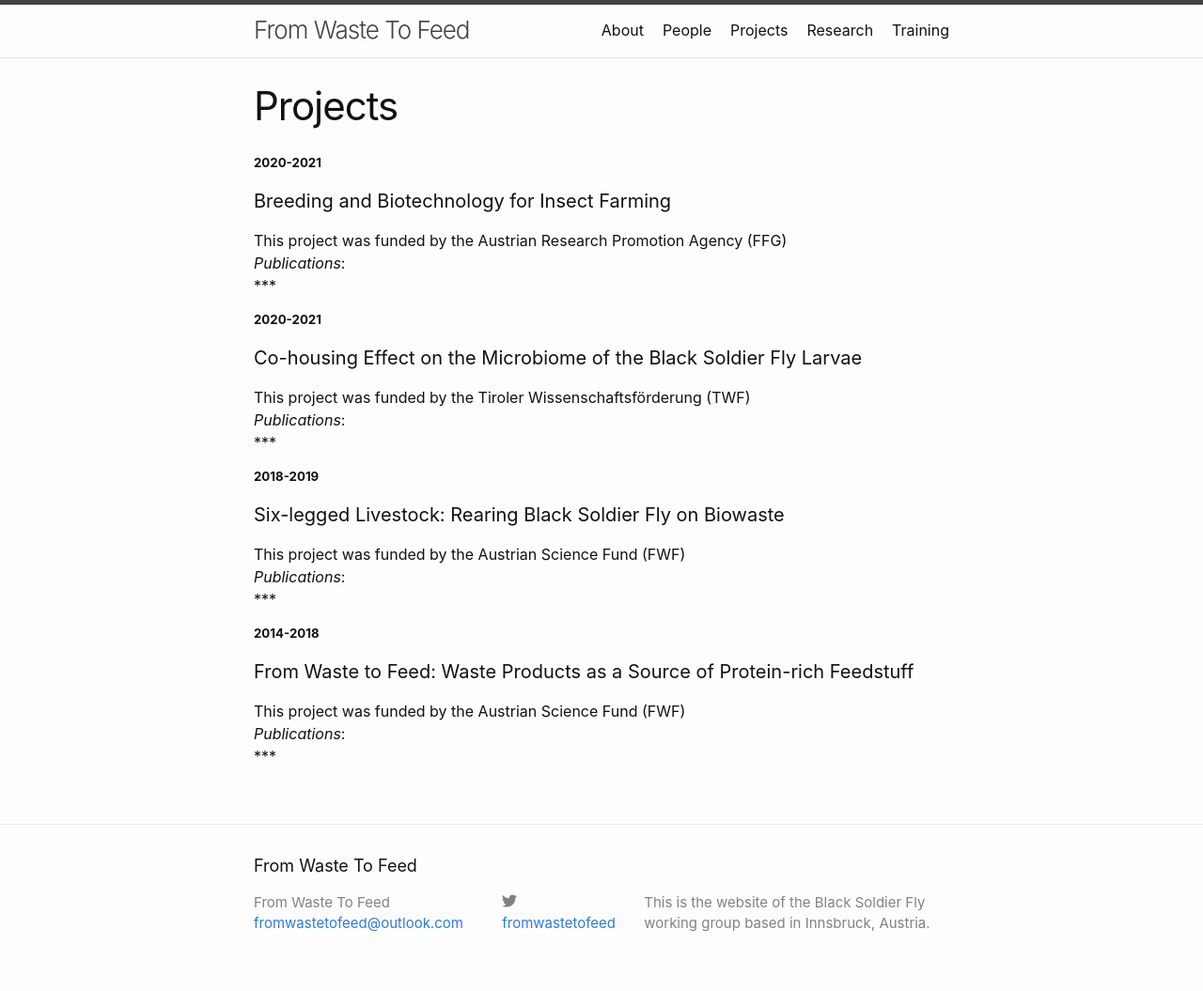
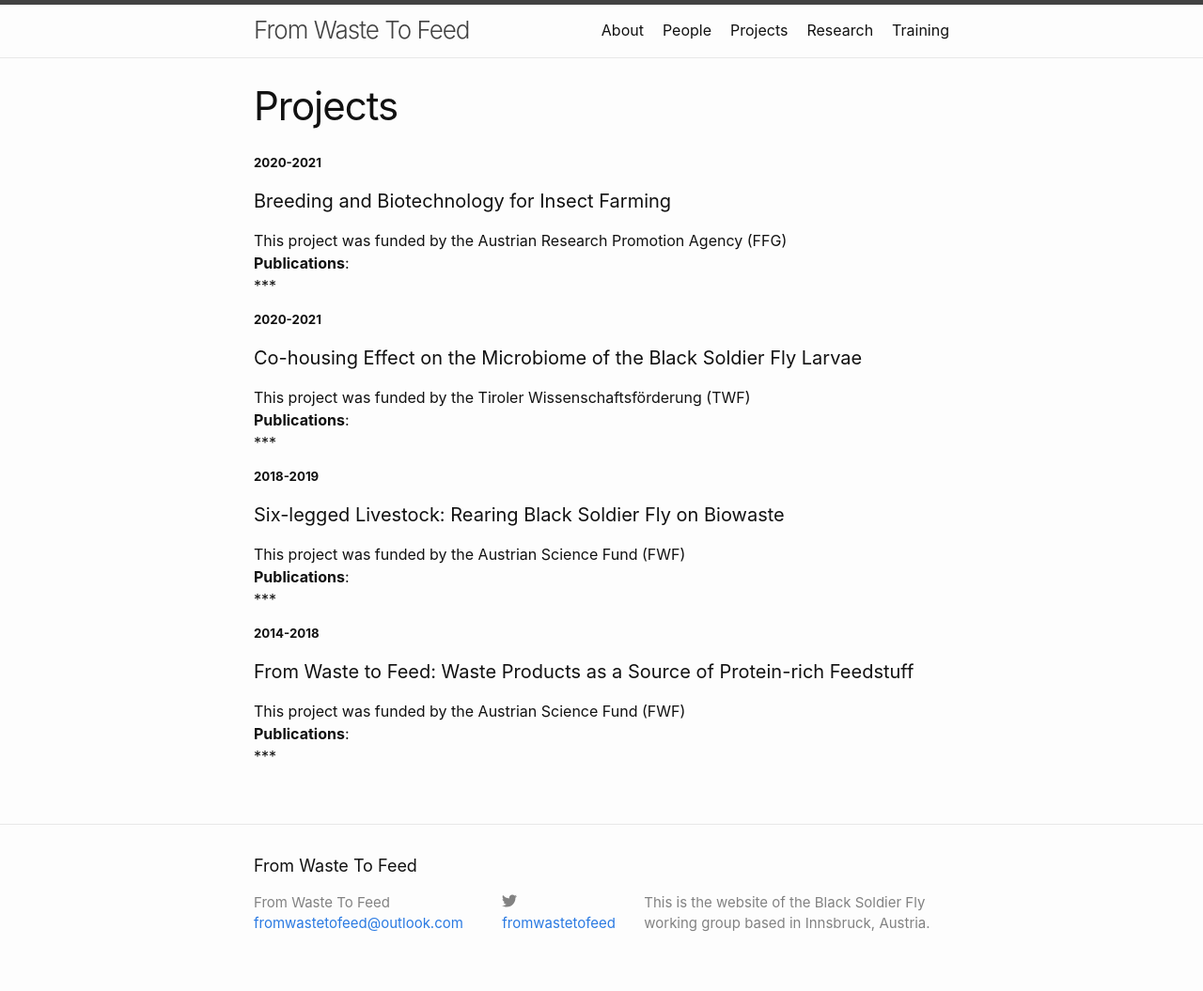
Before and after one commit to tklammsteiner/fromwastetofeed, a Jekyll site: the page built from projects.markdown, in a window 1280 px wide. Shown: the whole page at 94% size. Built offline with Jekyll 4.4.1, drawn with Linux system fonts in a browser that asks for light colours.

Commit message:
minor changes

```diff
--- a/projects.markdown
+++ b/projects.markdown
@@ -7,23 +7,23 @@ permalink: /projects/
 ##### **2020-2021**
 #### Breeding and Biotechnology for Insect Farming
 This project was funded by the Austrian Research Promotion Agency (FFG)
-*Publications*:
+**Publications**:
 ***
 
 ##### **2020-2021**
 #### Co-housing Effect on the Microbiome of the Black Soldier Fly Larvae
 This project was funded by the Tiroler Wissenschaftsförderung (TWF)
-*Publications*:
+**Publications**:
 ***
 
 ##### **2018-2019**
 #### Six-legged Livestock: Rearing Black Soldier Fly on Biowaste
 This project was funded by the Austrian Science Fund (FWF)
-*Publications*:
+**Publications**:
 ***
 
 ##### **2014-2018**
 #### From Waste to Feed: Waste Products as a Source of Protein-rich Feedstuff
 This project was funded by the Austrian Science Fund (FWF)
-*Publications*:
+**Publications**:
 ***
```
